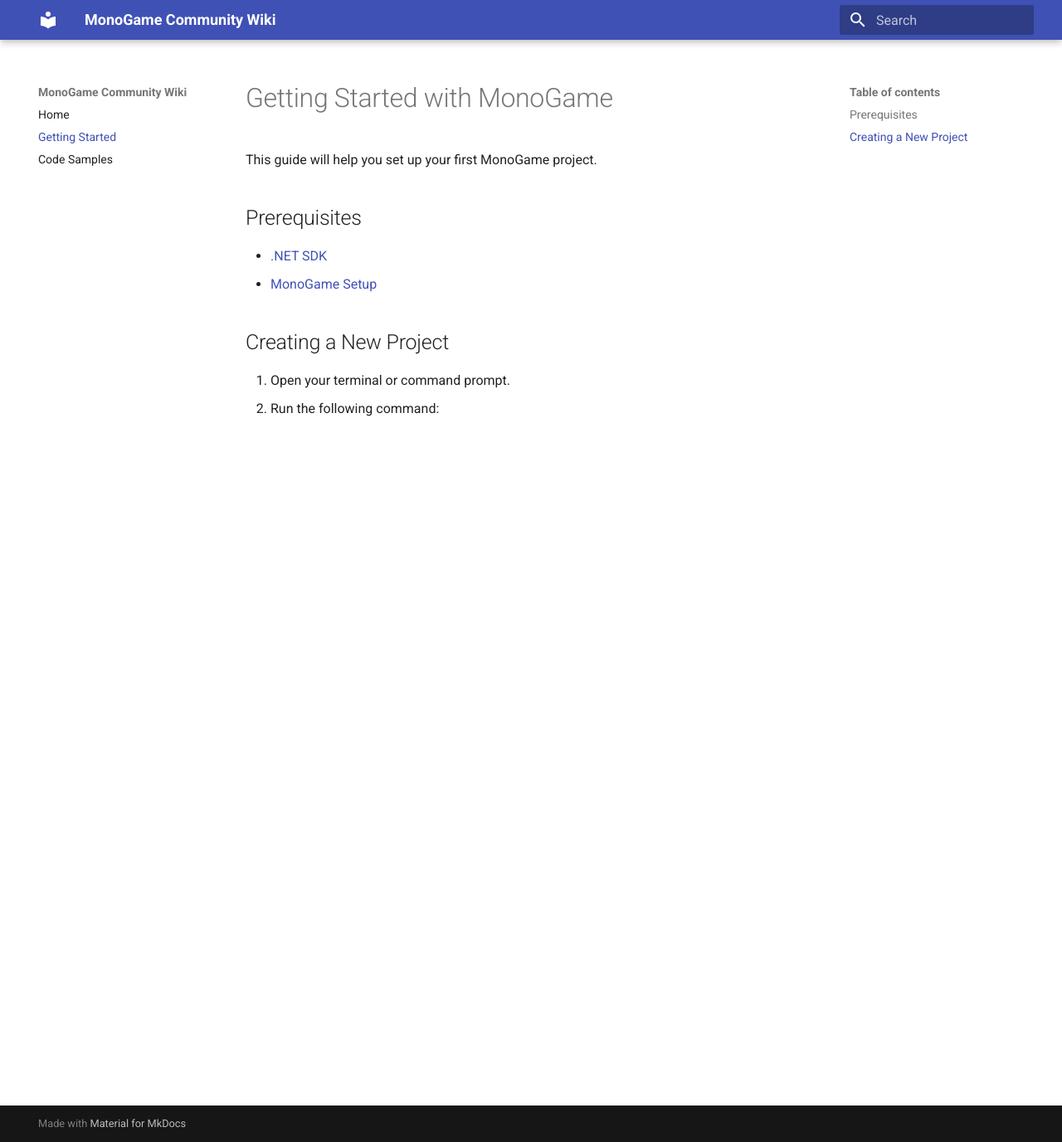
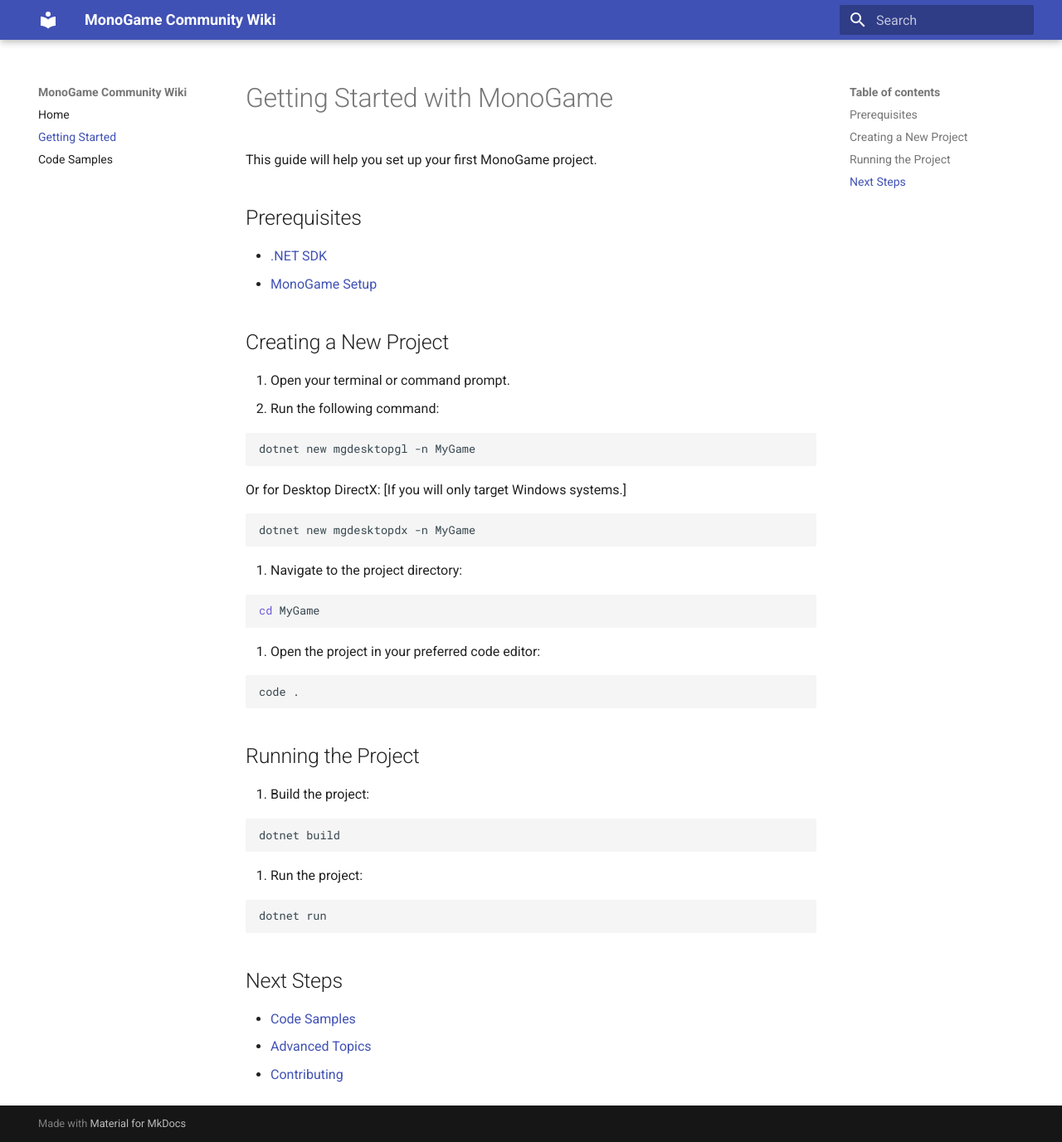
Before and after one commit to MrValentine7777/MonoGameCommunityWiki, an MkDocs documentation site: the page built from docs/getting_started.md, in a window 1280 px wide and 1377 px high. Shown: the whole window at 83% size. Built offline with MkDocs 1.6.1 and Material for MkDocs 9.7.7, drawn with Linux system fonts in a browser that asks for light colours.

````diff
--- a/docs/getting_started.md
+++ b/docs/getting_started.md
@@ -11,3 +11,40 @@
 
 1. Open your terminal or command prompt.
 2. Run the following command:
+```bash
+dotnet new mgdesktopgl -n MyGame
+```
+
+Or for Desktop DirectX: [If you will only target Windows systems.]
+
+```bash
+dotnet new mgdesktopdx -n MyGame
+```
+
+3. Navigate to the project directory:
+```bash
+cd MyGame
+```
+
+4. Open the project in your preferred code editor:
+```bash
+code .
+```
+
+## Running the Project
+
+1. Build the project:
+```bash
+dotnet build
+```
+
+2. Run the project:
+```bash
+dotnet run
+```
+
+## Next Steps
+
+- [Code Samples](code_samples.md)
+- [Advanced Topics](advanced_topics.md)
+- [Contributing](CONTRIBUTING.md)
````
